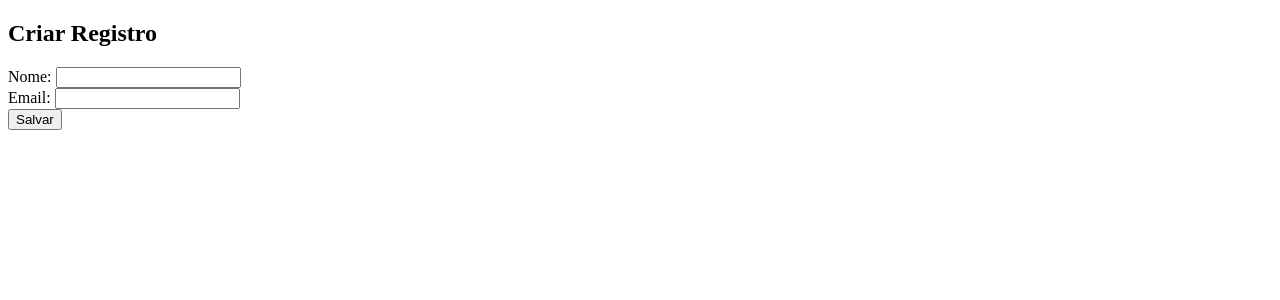
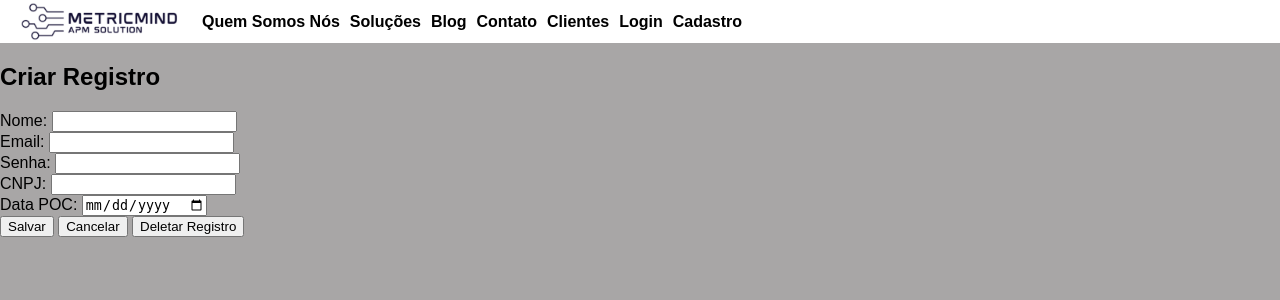
Before and after one commit to lucasroves/dynatrance, a PHP site: page /create.php in a window 1280 px wide. Shown: the top 300 px of the page. Run offline with PHP 8.4, Linux system fonts and the light colour scheme.

Commit message:
26/05 - CIT
Realizado na tarde do dia 26/05 até as 19/06.

```diff
--- a/config.php
+++ b/config.php
@@ -2,16 +2,16 @@
 
 // Configurações de conexão com o banco de dados
 $host = 'localhost';
-$username = 'seu_usuario';
-$password = 'sua_senha';
-$dbname = 'apm';
+$username = 'root';
+$password = '';
+$dbname = 'dynatrace';
 
 // Conexão com o banco de dados
-$connection = new mysqli($host, $username, $password, $dbname);
+$conn = new mysqli($host, $username, $password, $dbname);
 
 // Verifica se houve algum erro na conexão
-if ($connection->connect_error) {
-    die('Erro na conexão com o banco de dados: ' . $connection->connect_error);
+if ($conn->connect_error) {
+    die('Erro na conexão com o banco de dados: ' . $conn->connect_error);
 }
 
 ?>
--- a/create.php
+++ b/create.php
@@ -1,16 +1,62 @@
+<?php include_once 'menu.php'; ?>
 <?php
 
 require_once 'config.php';
 
-if ($_SERVER['REQUEST_METHOD'] === 'POST') {
-    // Verifica se os campos foram preenchidos
-    if (isset($_POST['nome']) && isset($_POST['email'])) {
-        $nome = $_POST['nome'];
-        $email = $_POST['email'];
+class Cliente
+{
+    private $nome;
+    private $email;
+    private $senha;
+    private $cnpj;
+    private $dataPoc;
+
+    public function __construct($nome, $email, $senha, $cnpj, $dataPoc)
+    {
+        $this->nome = $nome;
+        $this->email = $email;
+        $this->senha = $senha;
+        $this->cnpj = $cnpj;
+        $this->dataPoc = $dataPoc;
+    }
+
+    public function getNome()
+    {
+        return $this->nome;
+    }
+
+    public function getEmail()
+    {
+        return $this->email;
+    }
+
+    public function getSenha()
+    {
+        return $this->senha;
+    }
+
+    public function getCnpj()
+    {
+        return $this->cnpj;
+    }
+
+    public function getDataPoc()
+    {
+        return $this->dataPoc;
+    }
+
+    public function setSenha($senha)
+    {
+        $this->senha = $senha;
+    }
+
+    public function criarRegistro()
+    {
+        global $conn;
 
         // Prepara e executa a query para inserir o registro
-        $stmt = $connection->prepare('INSERT INTO clientes (nome, email) VALUES (?, ?)');
-        $stmt->bind_param('ss', $nome, $email);
+        $stmt = $conn->prepare('INSERT INTO cliente (nome, email, senha, cnpj, dataPoc) VALUES (?, ?, ?, ?, ?)');
+        $stmt->bind_param('sssss', $this->nome, $this->email, $this->senha, $this->cnpj, $this->dataPoc);
         $stmt->execute();
 
         if ($stmt->affected_rows > 0) {
@@ -20,6 +66,20 @@ if ($_SERVER['REQUEST_METHOD'] === 'POST') {
         }
 
         $stmt->close();
+    }
+}
+
+if ($_SERVER['REQUEST_METHOD'] === 'POST') {
+    // Verifica se os campos foram preenchidos
+    if (!empty($_POST['nome']) && !empty($_POST['email']) && !empty($_POST['senha']) && !empty($_POST['cnpj']) && !empty($_POST['data_poc'])) {
+        $nome = $_POST['nome'];
+        $email = $_POST['email'];
+        $senha = $_POST['senha'];
+        $cnpj = $_POST['cnpj'];
+        $dataPoc = $_POST['data_poc'];
+
+        $cliente = new Cliente($nome, $email, $senha, $cnpj, $dataPoc);
+        $cliente->criarRegistro();
     } else {
         echo 'Por favor, preencha todos os campos.';
     }
@@ -29,9 +89,11 @@ if ($_SERVER['REQUEST_METHOD'] === 'POST') {
 
 <!DOCTYPE html>
 <html>
+
 <head>
     <title>Criar Registro</title>
 </head>
+
 <body>
     <h2>Criar Registro</h2>
     <form method="POST" action="create.php">
@@ -41,7 +103,22 @@ if ($_SERVER['REQUEST_METHOD'] === 'POST') {
         <label for="email">Email:</label>
         <input type="email" name="email" required><br>
 
+        <label for="senha">Senha:</label>
+        <input type="password" name="senha" required><br>
+
+        <label for="cnpj">CNPJ:</label>
+        <input type="text" name="cnpj" required><br>
+
+        <label for="data_poc">Data POC:</label>
+        <input type="date" name="data_poc" required><br>
+
         <input type="submit" value="Salvar">
+        <button onclick="location.href='index.php'">Cancelar</button>
+
+        <button onclick="location.href='delete.php'">Deletar Registro</button>
+
+
     </form>
 </body>
+
 </html>
--- /dev/null
+++ b/img/style.css
@@ -0,0 +1,55 @@
+       .button {
+            display: inline-block;
+            padding: 10px 20px;
+            background-color: #000000;
+            color: white;
+            text-decoration: none;
+            border-radius: 4px;
+            font-size: 16px;
+            border: none;
+            cursor: pointer;
+        }
+
+        /* Estilos para o menu */
+        body {
+            margin: 0;
+            padding: 0;
+            font-family: Arial, sans-serif;
+            background:#a8a6a6;
+        }
+
+        .header {
+            display: flex;
+            align-items: center;
+            justify-content: space-between;
+            padding: 2px;
+            background-color: white;
+        }
+
+        .header img {
+
+            height: auto;
+
+
+        }
+
+        .logo {
+            width: 200px;
+        }
+
+        .menu {
+            display: flex;
+            align-items: left;
+            width: 100%;
+        }
+
+        .menu a {
+            margin-right: 10px;
+            text-decoration: none;
+            color: #000;
+            font-weight: bold;
+        }
+
+        .menu a:hover {
+            color: #ff0000;
+        }
--- a/index.php
+++ b/index.php
@@ -22,13 +22,14 @@ $saibaMaisButton = new Button("Saiba Mais", "button");
 $soliciteApresentacaoButton = new Button("Solicite uma Apresentação", "button");
 
 ?>
+
 <!DOCTYPE html>
 <html>
 
 <head>
     <title>METRICMID APM SOLUTIONS
     </title>
-    <link rel="stylesheet" href="style.css">
+    <link rel="stylesheet" href="img/style.css">
 </head>
 
 <body>
--- a/menu.php
+++ b/menu.php
@@ -5,15 +5,14 @@
     <meta charset="UTF-8">
     <meta http-equiv="X-UA-Compatible" content="IE=edge">
     <meta name="viewport" content="width=device-width, initial-scale=1.0">
-    <link rel="stylesheet" href="style.css">
+    <link rel="stylesheet" href="img/style.css">
     <title>METRICMIND APM SOLUTIONS</title>
 </head>
 
 <body>
     <div class="header">
-    <img src="img/Dark Blue Minimal Technology Logo (1).png" alt="Logo da Empresa" class="logo">
+        <img src="img/logo.png" alt="Logo da Empresa" class="logo">
         <?php
-
         class Menu
         {
             private $items;
@@ -41,7 +40,7 @@
             ['label' => 'Contato', 'url' => 'contato.php'],
             ['label' => 'Clientes', 'url' => 'clientes.php'],
             ['label' => 'Login', 'url' => 'login.php'],
-            ['label' => 'Cadastro', 'url' => 'cadastro.php']
+            ['label' => 'Cadastro', 'url' => 'create.php']
         ];
 
         // Instanciando a classe Menu e renderizando o menu
```
Also changed, not shown: delete.php (+30 -8 lines), login.php (added, +39 -0 lines), read.php (+70 -13 lines), style.css (deleted, +0 -37 lines), update.php (+31 -29 lines), img/logo.png (added).
